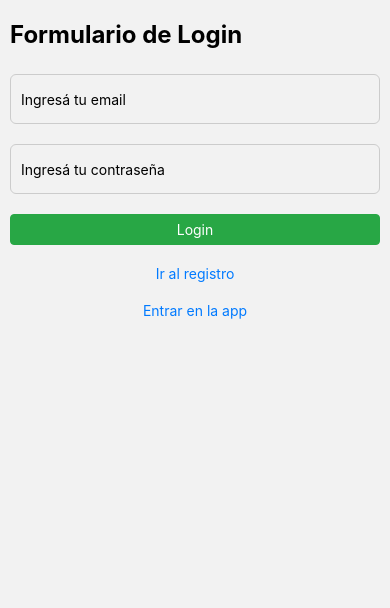
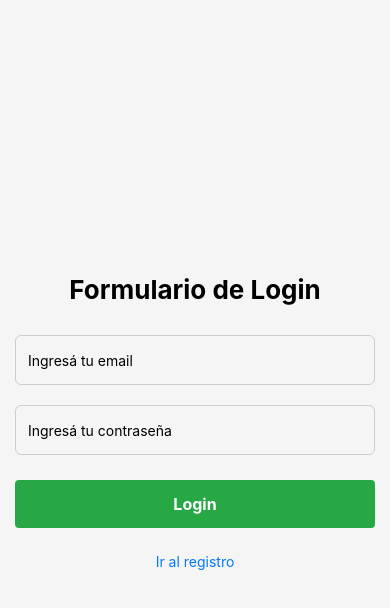
Before and after one commit to mateobusch/proyectoFinal, a React Native app in the folder proyecto-final/: screen /Login in a window 390 px wide. Shown: the top 608 px of the page. Built offline with nearby package versions, Linux system fonts and the light colour scheme.

Commit message:
arreglando el Login

```diff
--- a/proyecto-final/src/screens/Login/Login.js
+++ b/proyecto-final/src/screens/Login/Login.js
@@ -11,19 +11,22 @@ export default function Login({ navigation }) {
     setError("");
 
     if (!email.includes("@")){
-      setError("Email inexistente");
+      setError("Email mal formateado");
       return;
     }
-    if (password.length < 6){
-      setError("La contraseña debe tener una longitud mínima de 6 caracteres");
+    if (email === '' || password === ''){
+      setError("Todos los campos son obligatorios");
       return;
     }
     auth.signInWithEmailAndPassword(email, password)
         .then((response) => {
-            navigation.navigate("HomeMenu");
+
+          setEmail('')
+          setPassword('')
+            navigation.navigate("NavegacionTab");
         })
-        .catch((error) => {
-            setError("Credenciales incorrectas");
+        .catch((err) => {
+            setErr(err.message);
         });
   };
 
@@ -47,16 +50,16 @@ export default function Login({ navigation }) {
         onChangeText={(text) => setPassword(text)}
       />
 
+      {error !== "" && (
+        <Text style={styles.errorText}>{error}</Text>
+      )}
+
       <Pressable style={styles.button} onPress={onSubmit}>
         <Text style={styles.buttonText}>Login</Text>
       </Pressable>
 
       <Pressable onPress={() => navigation.navigate('Register')}>
         <Text style={styles.link}>Ir al registro</Text>
-      </Pressable>
-
-      <Pressable onPress={() => navigation.navigate('HomeMenu')}>
-        <Text style={styles.link}>Entrar en la app</Text>
       </Pressable>
 
 
@@ -66,44 +69,54 @@ export default function Login({ navigation }) {
 
 const styles = StyleSheet.create({
   container: {
-    paddingHorizontal: 10,
-    marginTop: 20,
+    flex: 1,
+    flexDirection: 'column',
+    justifyContent: 'center',
+    paddingLeft: 15,
+    paddingRight: 15,
+    backgroundColor: '#f5f5f5',
   },
   title: {
-    fontSize: 24,
+    fontSize: 26,
     fontWeight: 'bold',
-    marginBottom: 15,
+    marginBottom: 20,
+    textAlign: 'center',
   },
   input: {
     height: 50,
-    paddingVertical: 15,
-    paddingHorizontal: 10,
+    paddingTop: 10,
+    paddingBottom: 10,
+    paddingLeft: 12,
+    paddingRight: 12,
     borderWidth: 1,
     borderColor: '#ccc',
-    borderStyle: 'solid',
     borderRadius: 6,
     marginVertical: 10,
   },
   button: {
     backgroundColor: '#28a745',
-    paddingHorizontal: 10,
-    paddingVertical: 6,
+    height: 48,
+    justifyContent: 'center',
     alignItems: 'center',
     borderRadius: 4,
-    borderWidth: 1,
-    borderStyle: 'solid',
-    borderColor: '#28a745',
-    marginTop: 10,
+    marginTop: 15,
   },
   buttonText: {
     color: '#fff',
+    fontWeight: 'bold',
+    fontSize: 16,
   },
   link: {
-    marginTop: 20,
+    marginTop: 25,
     color: '#007AFF',
     textAlign: 'center',
   },
-  preview: {
-    marginTop: 30,
-  },
-});
+  errorText: {
+    color: '#dc3545',
+    fontSize: 14,
+    marginTop: 5,
+    marginBottom: 5,
+    textAlign: 'center',
+    fontWeight: '500',
+  }
+})
```
